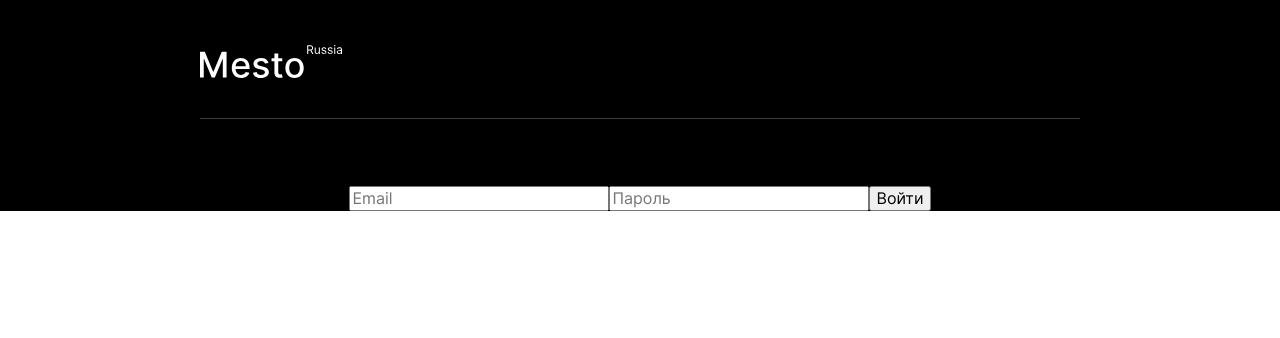
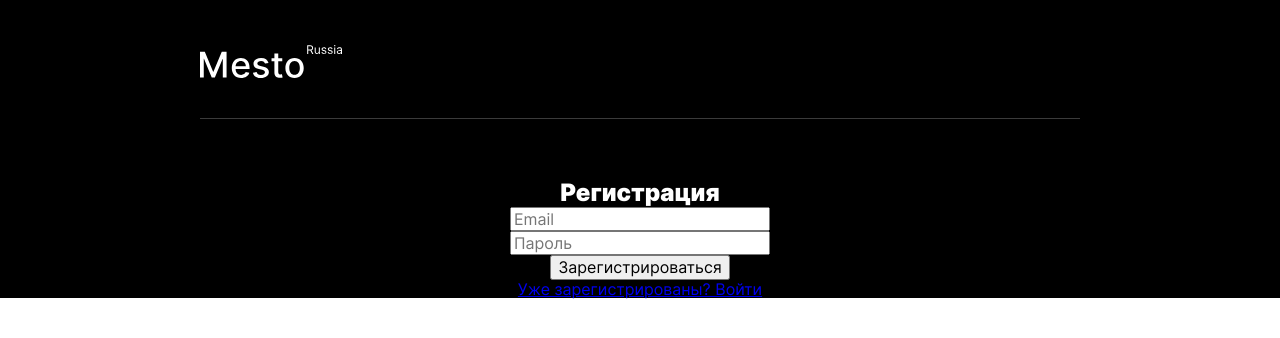
Before and after one commit to GrigoryGriko/react-mesto-auth, a React app: page /sign-up in a window 1280 px wide. Built offline with nearby package versions, Linux system fonts and the light colour scheme; no server answers.

Commit message:
feat: настройка роутов 2

```diff
--- a/src/components/App.js
+++ b/src/components/App.js
@@ -135,10 +135,10 @@ function App() {
                 <ImagePopup card={selectedCard} onClose={closeAllPopups} />
               </ProtectedRoute>
               <Route path='/sign-up'>
-                <Login />
+                <Register />
               </Route>
               <Route path='/sign-in'>
-                <Register />
+                <Login />
               </Route>
 
               <Route>
--- a/src/components/Register.js
+++ b/src/components/Register.js
@@ -3,29 +3,29 @@ import React from 'react';
 
 function Register() {
   return (
-    <div>
-      <form>
-        <div>
-          <h2>Регистрация</h2>
+    <main className="sign-form">
+      <form className="sign-form__form">
+        <h2 className="sign-form__header">Регистрация</h2>
 
         <input
+          className="sign-form__input"
           placeholder="Email"
         >
 
         </input>
 
         <input
+          className="sign-form__input"
           placeholder="Пароль"
         >
 
         </input>
 
-          <button>Зарегистрироваться</button>
+        <button className="sign-form__button-submit">Зарегистрироваться</button>
 
-          <a href="/sign-in">Уже зарегистрированы? Войти</a>
-        </div>
+        <a href="/sign-in" className="sign-form__link">Уже зарегистрированы? Войти</a>
       </form>
-    </div>
+    </main>
   )
 }
 
--- a/src/index.css
+++ b/src/index.css
@@ -64,3 +64,39 @@
 @import url(./blocks/popup/__error/_visible/popup__error_visible.css);
 @import url(./blocks/form/__input/_type/form__input_type_error.css);
 @import url(./blocks/popup/__input-error/_extender/popup__input-error_extender_form.css);
+
+
+.sign-form {
+    display: flex;
+    flex-direction: column;
+    align-items: center;
+
+    margin-top: 60px;
+}
+.sign-form__form {
+    display: flex;
+    flex-direction: column;
+    align-items: center;
+
+    min-width: 358px;
+}
+
+.sign-form__header {
+    margin: 0;
+
+    text-align: center;
+    width: 100%;
+    font-family: 'Inter';
+    font-weight: 900;
+    font-size: 24px;
+    color: #fff;
+}
+.sign-form__input {
+
+}
+.sign-form__button-submit {
+
+}
+.sign-form__link {
+
+}
```
Lines whose indentation alone changed are shown as unchanged.
